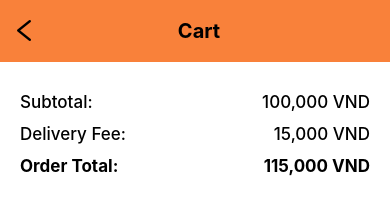
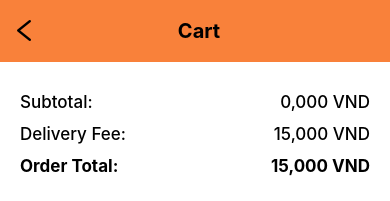
Before and after one commit to tamB2203579/Food-Order-App, a React Native app: screen /Cart in a window 390 px wide. Shown: the top 201 px of the page. Built offline with nearby package versions, Linux system fonts and the light colour scheme.

Commit message:
calculate order

```diff
--- a/components/CartContext.js
+++ b/components/CartContext.js
@@ -1,18 +1,49 @@
-import React, { createContext, useState } from 'react';
+import React, { createContext, useLayoutEffect, useState } from 'react';
+import foods from '../constants/foods';
 
 export const CartContext = createContext();
 
 export const CartProvider = ({ children }) => {
   const [cartItems, setCartItems] = useState([]);
+  const [subTotal, setSubTotal] = useState(0);
+  const [total, setTotal] = useState(0);
+  const [shippingFee, setShippingFee] = useState(15);
+
+  useLayoutEffect(() => {
+    let sub = 0;
+    cartItems.forEach((item) => {
+      const matchingProduct = foods.find((food) => food.id === item.id);
+      if (matchingProduct) {
+        sub += item.quantity * parseInt(matchingProduct.price, 10);
+      }
+    });
+    setSubTotal(sub);
+    setTotal(sub + shippingFee);
+  }, [cartItems, shippingFee]);
 
   const addToCart = (item) => {
     setCartItems([...cartItems, item]);
   };
 
+  const handleAdd = (item) => {
+    setCartItems((prevItems) => {
+      return prevItems.map((cartItem) => {
+        return cartItem.id === item.id ? { ...cartItem, quantity: cartItem.quantity + 1 } : cartItem
+      })
+    });
+  }
+
+  const handleRemove = (item) => {
+    setCartItems((prevItems) => {
+      return prevItems.map((cartItem) => {
+        return (cartItem.id === item.id && item.id > 0) ? { ...cartItem, quantity: cartItem.quantity - 1 } : cartItem
+      })
+    });
+  }
 
 
   return (
-    <CartContext.Provider value={{ cartItems, addToCart }}>
+    <CartContext.Provider value={{ cartItems, addToCart, handleAdd, handleRemove, subTotal, total, shippingFee }}>
       {children}
     </CartContext.Provider>
   );
--- a/screens/CartScreen.js
+++ b/screens/CartScreen.js
@@ -10,7 +10,7 @@ import { CartContext } from '../components/CartContext';
 
 
 const CartScreen = ({navigation}) => {
-  const {cartItems} = useContext(CartContext);
+  const {cartItems, handleAdd, handleRemove, subTotal, total, shippingFee} = useContext(CartContext);
 
 
   const CartCard = ({item}) => {
@@ -37,11 +37,15 @@ const CartScreen = ({navigation}) => {
 
             {/* button */}
             <View style={styles.quantityBtn}>
-                <TouchableOpacity style={styles.removeBtn}>
+                <TouchableOpacity style={styles.removeBtn}
+                onPress={() => handleRemove(item)}
+                disabled={matchingProduct.quantity === 0}
+
+                >
                   <Ionicons name="remove" size={21} color={COLORS.primary} style={{marginRight: 3,}}/>
                 </TouchableOpacity>
 
-                <TouchableOpacity style={styles.addBtn}>
+                <TouchableOpacity style={styles.addBtn} onPress={() => handleAdd(item)}>
                   <Ionicons name="add" size={21} color={COLORS.white}/>
                 </TouchableOpacity>
             </View>
@@ -77,7 +81,8 @@ const CartScreen = ({navigation}) => {
               matchingProduct = food;
           })
           return <CartCard item ={matchingProduct}/>
-      }}
+        }
+      }
 
       ListFooterComponentStyle = {{paddingHorizontal: 20, marginTop: 15, borderTopLeftRadius: 30, borderTopRightRadius: 30}}
       // total price
@@ -92,7 +97,7 @@ const CartScreen = ({navigation}) => {
             marginBottom: 12
             }}>
             <Text style={{fontWeight: '485', fontSize: 17}}>Subtotal:</Text>
-            <Text style={{fontWeight: '485', fontSize: 17}}>100,000 VND</Text>
+            <Text style={{fontWeight: '485', fontSize: 17}}>{subTotal},000 VND</Text>
 
 
           </View>
@@ -105,7 +110,7 @@ const CartScreen = ({navigation}) => {
 
             }}>
               <Text style={{fontWeight: '485', fontSize: 17}}>Delivery Fee:</Text>
-              <Text style={{fontWeight: '485', fontSize: 17}}>15,000 VND</Text>
+              <Text style={{fontWeight: '485', fontSize: 17}}>{shippingFee},000 VND</Text>
 
 
           </View>
@@ -117,7 +122,7 @@ const CartScreen = ({navigation}) => {
             marginBottom: 27,
           }}>
             <Text style={{fontWeight: 'bold', fontSize: 17}}>Order Total:</Text>
-            <Text style={{fontWeight: 'bold', fontSize: 17}}>115,000 VND</Text>
+            <Text style={{fontWeight: 'bold', fontSize: 17}}>{total},000 VND</Text>
           </View>
 
           <View style={{marginHorizontal: 30, marginBottom: 25}}>
```
Lines whose indentation alone changed are shown as unchanged.
